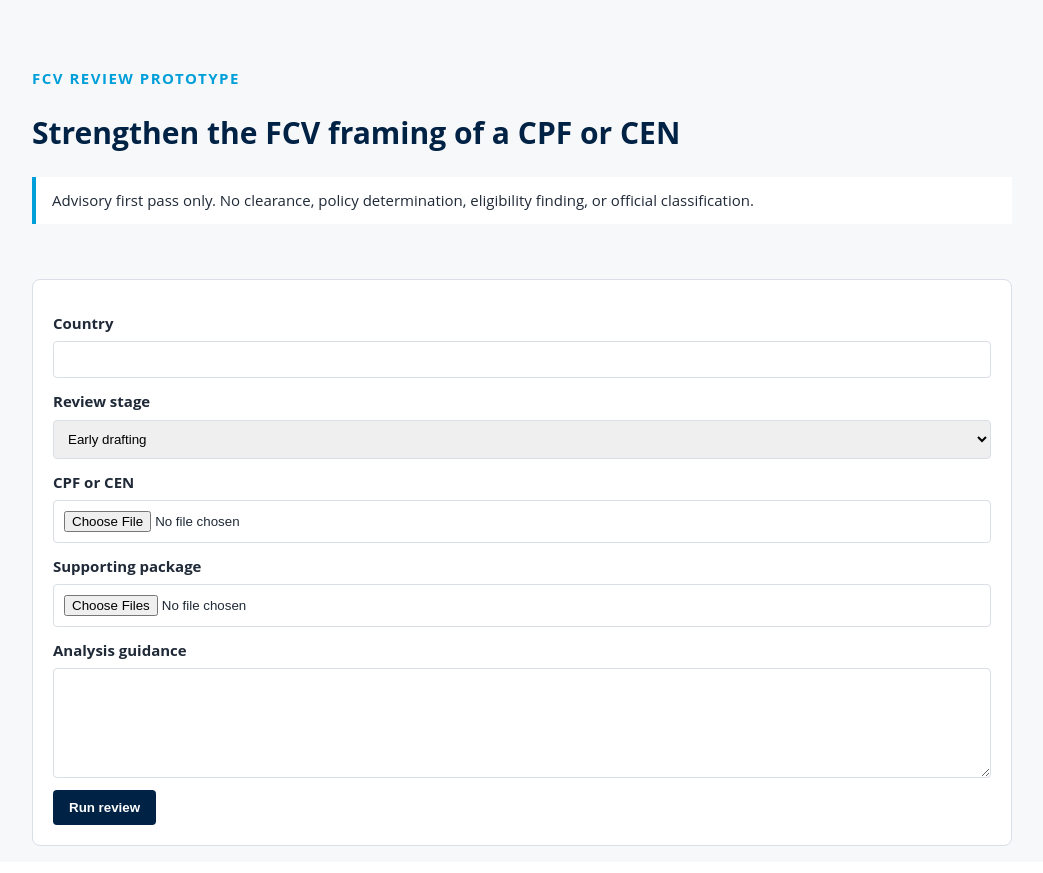
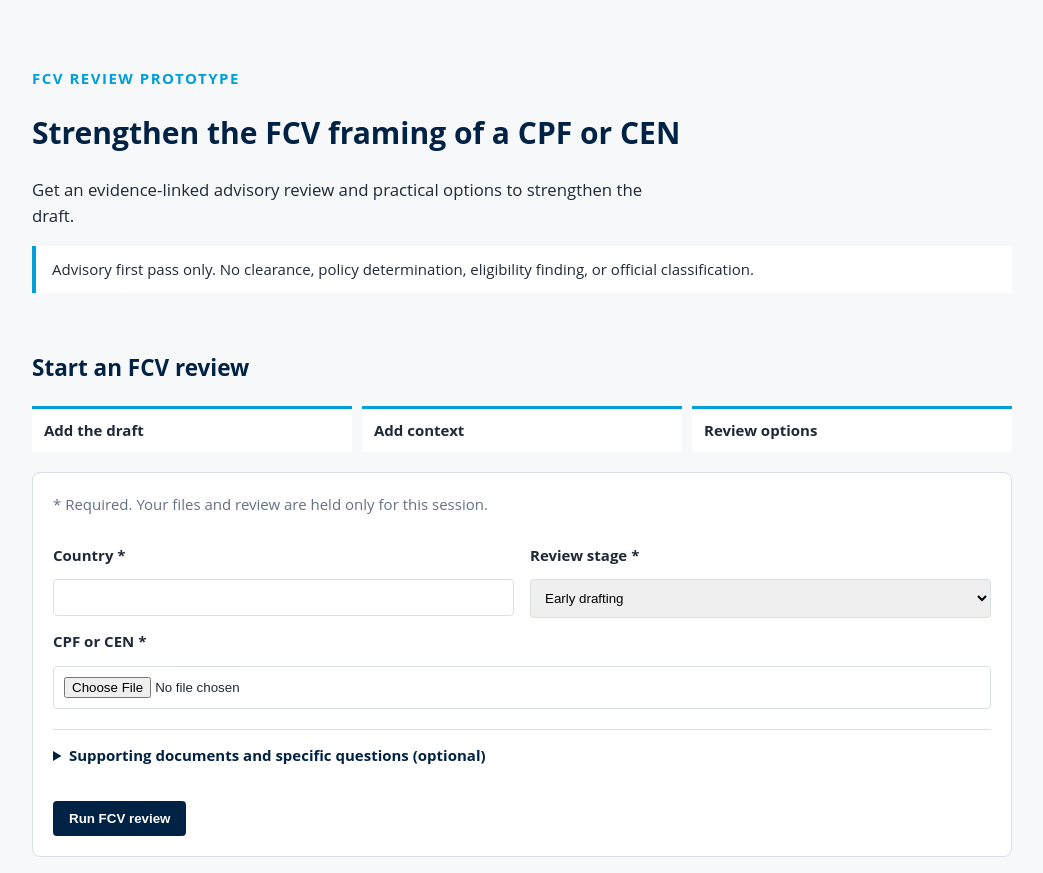
Before and after one commit to ljonestz/cpf-fcv-reviewer, a Flask app: page / in a window 1280 px wide. Shown: the whole page, without its empty margins (118-1161 px from the left). Before the commit the page ends 846 px from the top, so only its background shows below. Run offline with Flask 3, Linux system fonts and the light colour scheme; parts of the project's set-up code (start-up, migrations or seed data) failed here and were passed over.

Commit message:
feat: add guided review intake

```diff
--- a/src/cpf_fcv_reviewer/static/styles.css
+++ b/src/cpf_fcv_reviewer/static/styles.css
@@ -13,17 +13,29 @@ header, main { width: min(980px, calc(100% - 40px)); margin: 0 auto; }
 header { padding: 52px 0 24px; }
 h1, h2, h3 { color: var(--navy); }
 .eyebrow { color: var(--blue); font-weight: 700; letter-spacing: .1em; }
+.purpose { max-width: 620px; font-size: 1.05rem; }
 .advisory { border-left: 4px solid var(--blue); padding: 12px 16px; background: white; }
-form, article, #progress, #corrections, #actions {
+.steps { display: grid; grid-template-columns: repeat(3, 1fr); gap: 10px; margin: 20px 0; padding: 0; list-style: none; }
+.steps li { padding: 10px 12px; border-top: 3px solid var(--blue); background: white; font-weight: 700; }
+.form-card, article, #progress, #corrections, #actions {
   margin: 16px 0; padding: 20px; background: white; border: 1px solid var(--rule); border-radius: 8px;
 }
 label { display: block; margin: 12px 0; font-weight: 700; }
+.field-grid { display: grid; grid-template-columns: repeat(2, 1fr); gap: 16px; }
+.helper { color: var(--muted); margin: 0 0 16px; }
 input, select, textarea {
   display: block; width: 100%; margin-top: 6px; padding: 10px; border: 1px solid var(--rule); border-radius: 4px;
 }
 textarea { min-height: 110px; }
+#optional-inputs { margin: 20px 0; border-top: 1px solid var(--rule); }
+#optional-inputs summary { padding: 14px 0; color: var(--navy); cursor: pointer; font-weight: 700; }
 #priority-questions { margin: 16px 0; padding: 12px 16px; border: 1px solid var(--rule); border-radius: 4px; }
 #priority-question-list label { display: flex; align-items: flex-start; gap: 10px; font-weight: 600; }
 #priority-question-list input { width: auto; margin: 5px 0 0; flex: 0 0 auto; }
 button { border: 0; border-radius: 4px; padding: 10px 16px; background: var(--navy); color: white; font-weight: 700; cursor: pointer; }
+:focus-visible { outline: 3px solid var(--blue); outline-offset: 3px; }
 .sensitivity, .evidence { color: var(--muted); font-size: .92rem; }
+@media (max-width: 680px) {
+  .steps, .field-grid { grid-template-columns: 1fr; }
+  header, main { width: min(100% - 24px, 980px); }
+}
--- a/src/cpf_fcv_reviewer/templates/index.html
+++ b/src/cpf_fcv_reviewer/templates/index.html
@@ -10,12 +10,26 @@
   <header>
     <p class="eyebrow">FCV REVIEW PROTOTYPE</p>
     <h1>Strengthen the FCV framing of a CPF or CEN</h1>
+    <p class="purpose">Get an evidence-linked advisory review and practical options to strengthen the draft.</p>
     <p class="advisory">Advisory first pass only. No clearance, policy determination, eligibility finding, or official classification.</p>
   </header>
   <main>
-    <form id="review-form">
-      <label>Country <input id="country" name="country" required></label>
-      <label>Review stage
+    <section id="landing-view" aria-labelledby="landing-title">
+      <h2 id="landing-title">Start an FCV review</h2>
+      <ol class="steps" aria-label="How the review works">
+        <li>Add the draft</li>
+        <li>Add context</li>
+        <li>Review options</li>
+      </ol>
+      <form id="review-form" class="form-card">
+        <p class="helper"><span aria-hidden="true">*</span> Required. Your files and review are held only for this session.</p>
+        <div class="field-grid">
+          <div>
+            <label for="country">Country <span aria-hidden="true">*</span></label>
+            <input id="country" name="country" required>
+          </div>
+          <div>
+            <label for="review-stage">Review stage <span aria-hidden="true">*</span></label>
             <select id="review-stage" name="review_stage" required>
               <option value="early_drafting">Early drafting</option>
               <option value="concept_review">Concept review</option>
@@ -24,16 +38,25 @@
               <option value="finalization">Finalization</option>
               <option value="response_to_comments">Response to comments</option>
             </select>
-      </label>
-      <label>CPF or CEN <input id="cpf" name="cpf" type="file" accept=".pdf,.docx,.txt,.md" required></label>
-      <label>Supporting package <input id="supporting" name="supporting" type="file" accept=".pdf,.docx,.txt,.md" multiple></label>
-      <label>Analysis guidance <textarea id="guidance" name="guidance"></textarea></label>
+          </div>
+        </div>
+        <label for="cpf">CPF or CEN <span aria-hidden="true">*</span></label>
+        <input id="cpf" name="cpf" type="file" accept=".pdf,.docx,.txt,.md" required>
+
+        <details id="optional-inputs">
+          <summary>Supporting documents and specific questions (optional)</summary>
+          <label for="supporting">Supporting package</label>
+          <input id="supporting" name="supporting" type="file" accept=".pdf,.docx,.txt,.md" multiple>
+          <label for="guidance">Analysis guidance</label>
+          <textarea id="guidance" name="guidance"></textarea>
           <fieldset id="priority-questions" hidden>
             <legend>Questions requiring a dedicated response</legend>
             <div id="priority-question-list"></div>
           </fieldset>
-      <button type="submit">Run review</button>
+        </details>
+        <button type="submit">Run FCV review</button>
       </form>
+    </section>
 
     <section id="progress" hidden aria-live="polite"></section>
     <section id="results" hidden></section>
```
Also changed, not shown: tests/test_frontend_contract.py (+22 -0 lines). Lines whose indentation alone changed are shown as unchanged.
